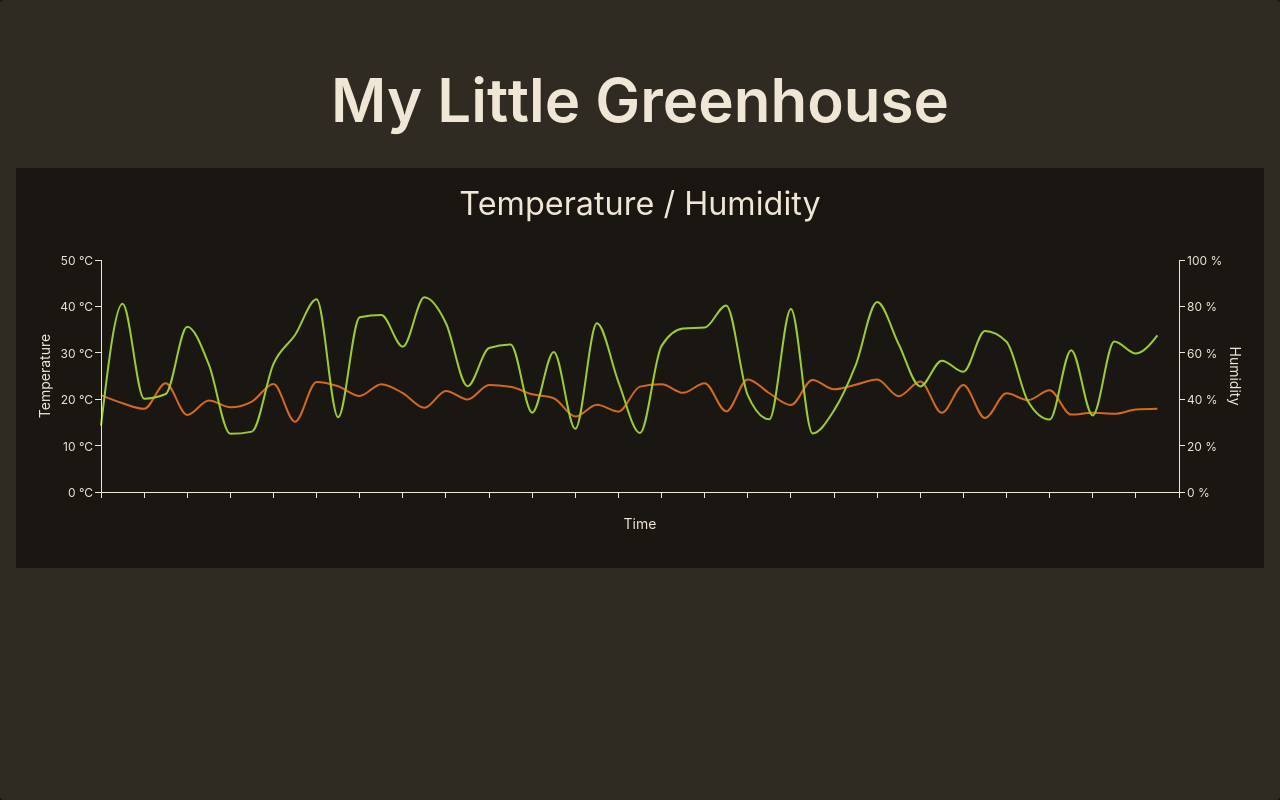
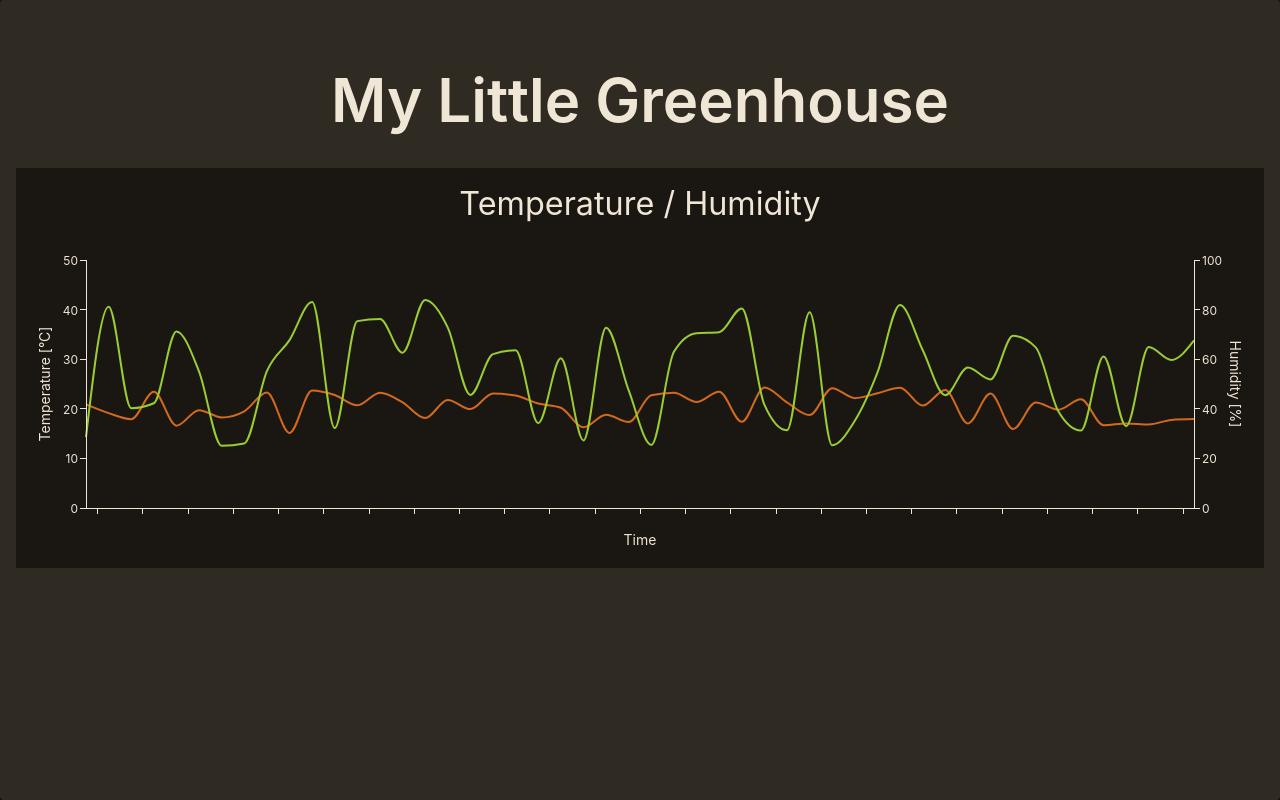
Before and after one commit to matfij/my-little-greenhouse, a React (Vite) app in the folder Source/Client/: page / in a window 1280 px wide. Built offline with nearby package versions, Linux system fonts and the light colour scheme.

Commit message:
Refine value formatting

```diff
--- a/Source/Client/src/components/temperature-humidity-chart.tsx
+++ b/Source/Client/src/components/temperature-humidity-chart.tsx
@@ -7,77 +7,22 @@ import {
     ChartsYAxis,
     LineHighlightPlot,
     LinePlot,
-    type AllSeriesType,
-    type XAxis,
-    type YAxis,
 } from '@mui/x-charts';
 import { useTranslation } from 'react-i18next';
-
-const length = 50;
+import { useTemperatureHumidity } from './use-temperature-humidity';
 
 export const TemperatureHumidityChart = () => {
     const theme = useTheme();
     const { t } = useTranslation();
 
-    const time = Array.from({ length }, (_, index) => index);
-    const temperature = Array.from({ length }, () => 10 * Math.random() + 15);
-    const humidity = Array.from({ length }, () => 60 * Math.random() + 25);
-
-    const xAxis: XAxis[] = [
-        {
-            id: 'time',
-            data: time,
-            scaleType: 'linear',
-            height: 40,
-        },
-    ];
-
-    const yAxis: YAxis[] = [
-        {
-            id: 'temperature',
-            scaleType: 'linear',
-            position: 'left',
-            valueFormatter: (value) => `${value} ${t('units.celsius')}`,
-            width: 65,
-            min: 0,
-            max: 50,
-        },
-        {
-            id: 'humidity',
-            scaleType: 'linear',
-            position: 'right',
-            valueFormatter: (value) => `${value} ${t('units.percent')}`,
-            width: 65,
-            min: 0,
-            max: 100,
-        },
-    ];
-
-    const series: AllSeriesType[] = [
-        {
-            type: 'line',
-            label: t('data.temperature'),
-            data: temperature,
-            color: theme.palette.earth?.clay,
-            xAxisId: 'time',
-            yAxisId: 'temperature',
-        },
-        {
-            type: 'line',
-            label: t('data.humidity'),
-            data: humidity,
-            color: theme.palette.earth?.moss,
-            xAxisId: 'time',
-            yAxisId: 'humidity',
-        },
-    ];
+    const { xAxis, yAxis, series } = useTemperatureHumidity();
 
     return (
         <Box
             sx={{
                 width: '100%',
                 height: '25rem',
-                padding: '1rem 0',
+                paddingTop: '1rem',
                 display: 'flex',
                 flexDirection: 'column',
                 gap: '1rem',
@@ -87,8 +32,11 @@ export const TemperatureHumidityChart = () => {
             <ChartContainer series={series} xAxis={xAxis} yAxis={yAxis}>
                 <LinePlot />
                 <ChartsXAxis axisId="time" label={t('data.time')} tickLabelStyle={{ fontSize: 10 }} />
-                <ChartsYAxis axisId="temperature" label={t('data.temperature')} />
-                <ChartsYAxis axisId="humidity" label={t('data.humidity')} />
+                <ChartsYAxis
+                    axisId="temperature"
+                    label={`${t('data.temperature')} [${t('units.celsius')}]`}
+                />
+                <ChartsYAxis axisId="humidity" label={`${t('data.humidity')} [${t('units.percent')}]`} />
                 <ChartsAxisHighlight x="line" />
                 <LineHighlightPlot />
                 <ChartsTooltip />
--- /dev/null
+++ b/Source/Client/src/components/use-temperature-humidity.tsx
@@ -0,0 +1,74 @@
+import { useTheme } from '@mui/material';
+import type { AllSeriesType, XAxis, YAxis } from '@mui/x-charts';
+import { useTranslation } from 'react-i18next';
+
+const length = 50;
+const dt = 15 * 60 * 1000;
+const now = Date.now();
+
+const formatTimeHHMM = (date: Date) => {
+    const hours = date.getHours().toString().padStart(2, '0');
+    const minutes = date.getMinutes().toString().padStart(2, '0');
+    return `${hours}:${minutes}`;
+};
+
+export const useTemperatureHumidity = () => {
+    const { t } = useTranslation();
+    const theme = useTheme();
+
+    const time = Array.from({ length }, (_, index) => now + dt * index);
+    const temperature = Array.from({ length }, () => 10 * Math.random() + 15);
+    const humidity = Array.from({ length }, () => 60 * Math.random() + 25);
+
+    const xAxis: XAxis[] = [
+        {
+            id: 'time',
+            data: time,
+            scaleType: 'utc',
+            height: 40,
+            valueFormatter: (value) => formatTimeHHMM(new Date(value)),
+            min: Math.min(...time),
+            max: Math.max(...time),
+        },
+    ];
+
+    const yAxis: YAxis[] = [
+        {
+            id: 'temperature',
+            scaleType: 'linear',
+            position: 'left',
+            width: 50,
+            min: 0,
+            max: 50,
+        },
+        {
+            id: 'humidity',
+            scaleType: 'linear',
+            position: 'right',
+            width: 50,
+            min: 0,
+            max: 100,
+        },
+    ];
+
+    const series: AllSeriesType[] = [
+        {
+            type: 'line',
+            label: t('data.temperature'),
+            data: temperature,
+            color: theme.palette.earth?.clay,
+            xAxisId: 'time',
+            yAxisId: 'temperature',
+        },
+        {
+            type: 'line',
+            label: t('data.humidity'),
+            data: humidity,
+            color: theme.palette.earth?.moss,
+            xAxisId: 'time',
+            yAxisId: 'humidity',
+        },
+    ];
+
+    return { xAxis, yAxis, series };
+};
```
